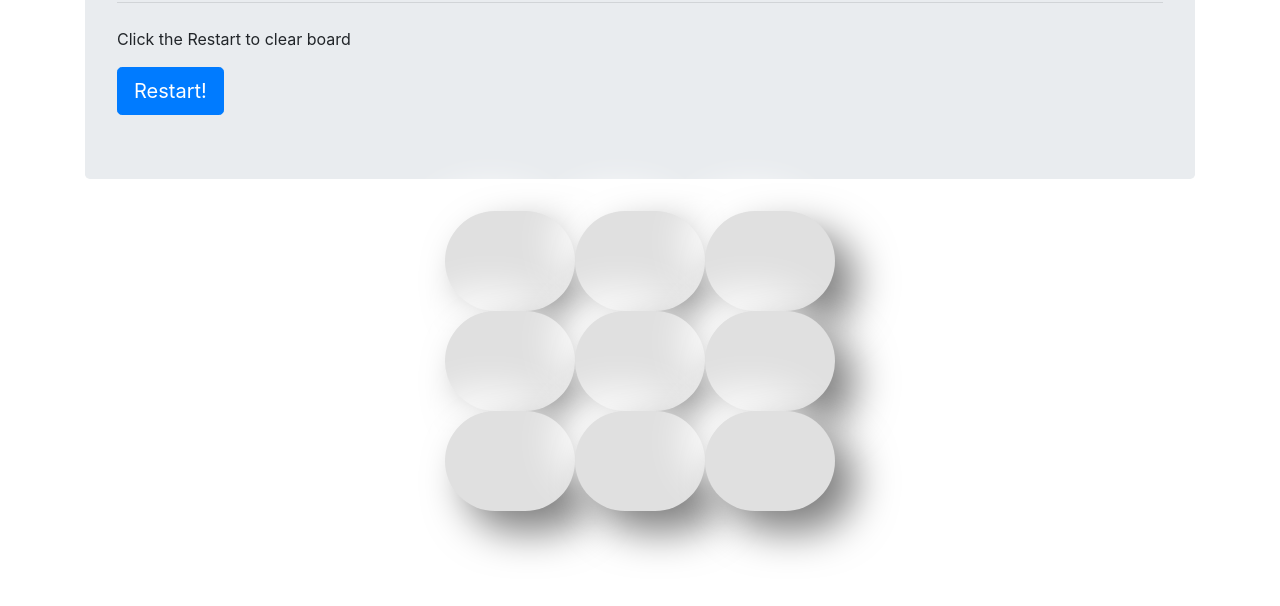
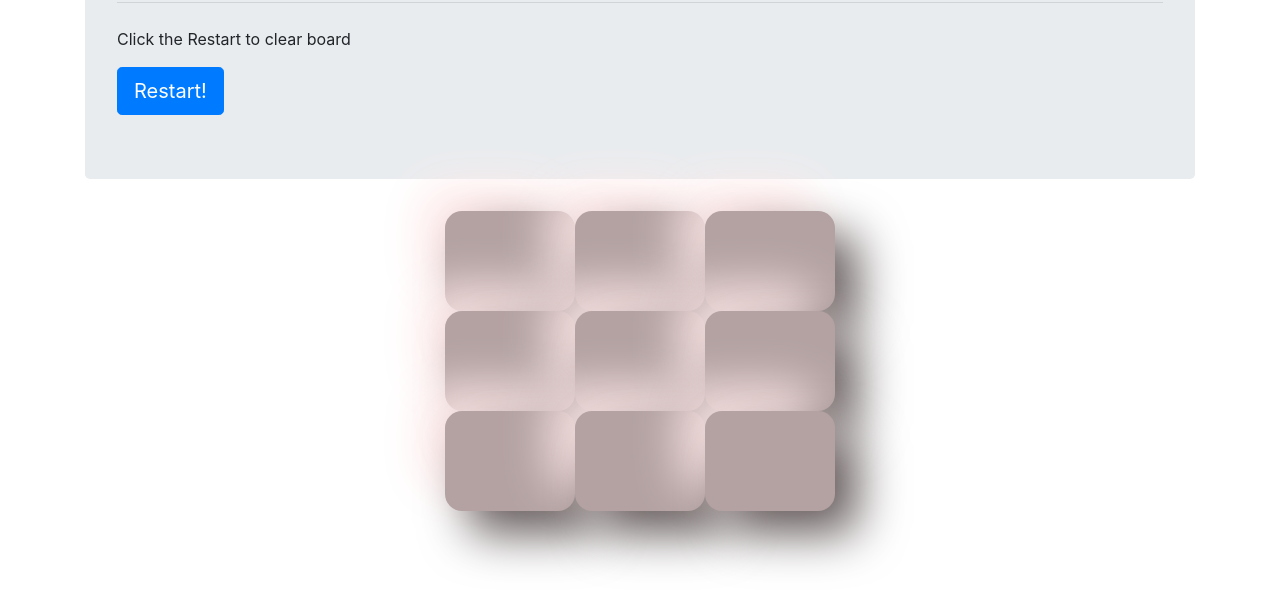
Before and after one commit to Jfkay531/tic-tac-toe-, a plain HTML site: page index.html in a window 1280 px wide. Shown: the part 134-740 px from the top of the page. Drawn offline with nearby package versions, Linux system fonts and the light colour scheme.

Commit message:
Update tictac.css

```diff
--- a/scripts/tictac.css
+++ b/scripts/tictac.css
@@ -17,10 +17,10 @@
 
 
 td {
-  border-radius: 50px;
-  background: #e0e0e0;
-  box-shadow:  20px 20px 40px #7d7d7d,
-               -20px -20px 40px #ffffff;
+  border-radius: 17px;
+  background: #b4a2a2;
+  box-shadow:  23px 23px 47px #655b5b,
+             -23px -23px 47px #ffe9e9;
 
                color: blue;
                text-align: center;
```
